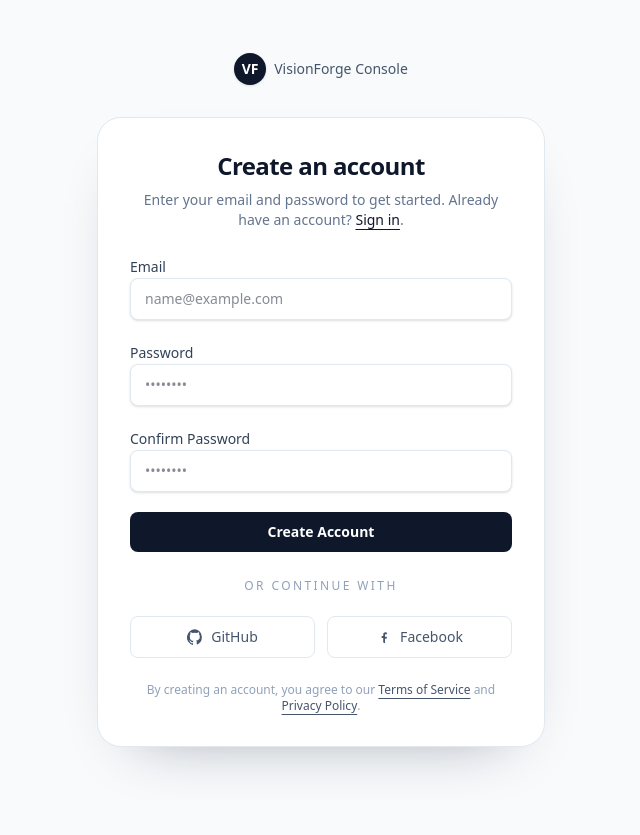
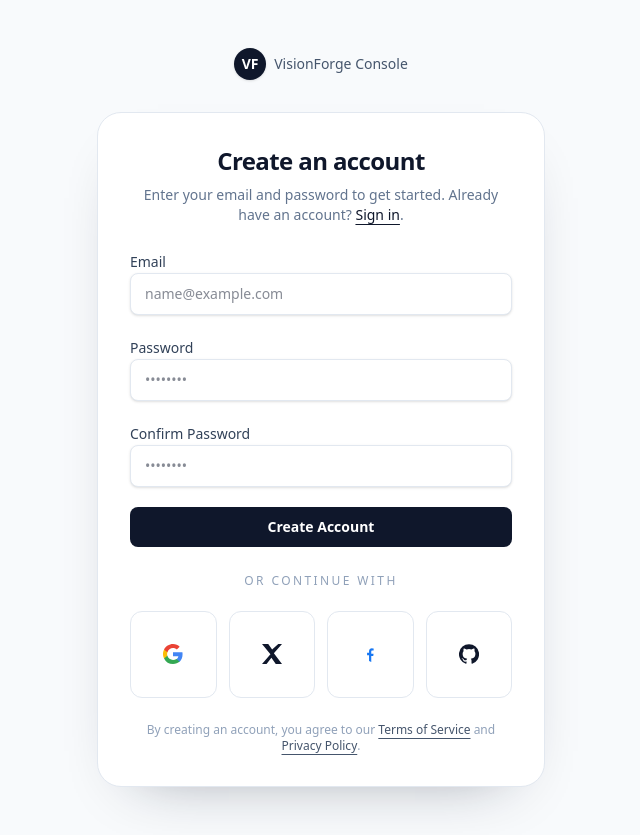
Before and after one commit to SyedTanzimAlam/Computer_Vision, a Next.js app: page / in a window 1280 px wide. Shown: the whole page, without its empty margins (319-959 px from the left). Before the commit the page ends 800 px from the top, so only its background shows below. Built offline with nearby package versions, Linux system fonts and the light colour scheme.

Commit message:
Update auth social buttons

```diff
--- a/app/page.tsx
+++ b/app/page.tsx
@@ -229,17 +229,29 @@ function CreateAccountForm() {
         </span>
       </div>
 
-      <div className="grid grid-cols-2 gap-3">
+      <div className="grid grid-cols-4 gap-3">
         <SocialButton
-          icon={GithubIcon}
-          label="GitHub"
-          onClick={() => handleSocialClick("GitHub")}
+          icon={GoogleIcon}
+          label="Google"
+          onClick={() => handleSocialClick("Google")}
+          disabled={isSubmitting}
+        />
+        <SocialButton
+          icon={XIcon}
+          label="X (Twitter)"
+          onClick={() => handleSocialClick("X (Twitter)")}
           disabled={isSubmitting}
         />
         <SocialButton
           icon={FacebookIcon}
           label="Facebook"
           onClick={() => handleSocialClick("Facebook")}
+          disabled={isSubmitting}
+        />
+        <SocialButton
+          icon={GithubIcon}
+          label="GitHub"
+          onClick={() => handleSocialClick("GitHub")}
           disabled={isSubmitting}
         />
       </div>
@@ -259,11 +271,11 @@ function SocialButton({ icon: Icon, label, onClick, disabled }: SocialButtonProp
     <button
       type="button"
       onClick={onClick}
-      className="flex items-center justify-center gap-2 rounded-lg border border-slate-200 bg-white px-4 py-2.5 text-sm font-medium text-slate-600 transition hover:border-slate-300 hover:text-slate-700 disabled:cursor-not-allowed disabled:opacity-60"
+      className="flex aspect-square items-center justify-center rounded-xl border border-slate-200 bg-white p-2.5 text-slate-900 transition hover:border-slate-300 disabled:cursor-not-allowed disabled:opacity-60"
       disabled={disabled}
     >
-      <Icon className="h-4 w-4" />
-      {label}
+      <Icon className="h-5 w-5" aria-hidden="true" />
+      <span className="sr-only">{label}</span>
     </button>
   );
 }
@@ -279,12 +291,35 @@ function Spinner({ className = "", ...rest }: HTMLAttributes<HTMLSpanElement>) {
   return <span aria-hidden="true" {...rest} className={classes} />;
 }
 
-function GithubIcon(props: SVGProps<SVGSVGElement>) {
+function GoogleIcon(props: SVGProps<SVGSVGElement>) {
+  return (
+    <svg viewBox="0 0 24 24" role="img" aria-hidden="true" focusable="false" {...props}>
+      <path
+        fill="#4285F4"
+        d="M23.49 12.27c0-.79-.07-1.54-.21-2.27H12v4.59h6.48a5.52 5.52 0 0 1-2.41 3.64v3.02h3.89c2.27-2.09 3.53-5.17 3.53-9.25Z"
+      />
+      <path
+        fill="#34A853"
+        d="M12 24c3.24 0 5.97-1.07 7.96-2.93l-3.89-3.02c-1.08.72-2.47 1.14-4.07 1.14-3.13 0-5.78-2.11-6.72-4.96H1.26v3.12A12 12 0 0 0 12 24Z"
+      />
+      <path
+        fill="#FBBC05"
+        d="M5.28 14.23a7.18 7.18 0 0 1 0-4.46V6.65H1.26a12 12 0 0 0 0 10.7l4.02-3.12Z"
+      />
+      <path
+        fill="#EA4335"
+        d="M12 4.77c1.76 0 3.34.61 4.58 1.81l3.43-3.43C17.96 1.19 15.24 0 12 0 7.32 0 3.26 2.69 1.26 6.65l4.02 3.12C6.22 7.08 8.87 4.77 12 4.77Z"
+      />
+    </svg>
+  );
+}
+
+function XIcon(props: SVGProps<SVGSVGElement>) {
   return (
     <svg viewBox="0 0 24 24" role="img" aria-hidden="true" focusable="false" {...props}>
       <path
         fill="currentColor"
-        d="M12 .5a12 12 0 0 0-3.79 23.4c.6.11.82-.26.82-.58v-2c-3.34.73-4-1.61-4-1.61a3.16 3.16 0 0 0-1.34-1.76c-1.1-.74.08-.72.08-.72a2.49 2.49 0 0 1 1.82 1.23 2.52 2.52 0 0 0 3.44 1 2.52 2.52 0 0 1 .76-1.59c-2.67-.31-5.47-1.34-5.47-5.93A4.63 4.63 0 0 1 5.14 8a4.3 4.3 0 0 1 .12-3.18s1-.32 3.3 1.23a11.39 11.39 0 0 1 6 0C16.9 4.52 17.9 4.86 17.9 4.86A4.28 4.28 0 0 1 18 8a4.61 4.61 0 0 1 1.23 3.21c0 4.6-2.81 5.61-5.49 5.91a2.83 2.83 0 0 1 .81 2.2v3.26c0 .33.22.71.82.58A12 12 0 0 0 12 .5"
+        d="M19.5 0h4.5L14.25 11.137 24 24h-7.5l-5.205-7.508L5.452 24H0L10.125 12.443 0 0h7.5l4.657 6.717L19.5 0Z"
       />
     </svg>
   );
@@ -294,10 +329,20 @@ function FacebookIcon(props: SVGProps<SVGSVGElement>) {
   return (
     <svg viewBox="0 0 24 24" role="img" aria-hidden="true" focusable="false" {...props}>
       <path
-        fill="currentColor"
+        fill="#1877F2"
         d="M13.5 21.5v-7h2.4l.36-2.75h-2.76V9.25c0-.8.22-1.34 1.38-1.34h1.48V5.45A20 20 0 0 0 14.4 5c-2.1 0-3.55 1.27-3.55 3.6v2.01H8.5v2.75h2.35v7Z"
       />
     </svg>
-
   );
 }
+
+function GithubIcon(props: SVGProps<SVGSVGElement>) {
+  return (
+    <svg viewBox="0 0 24 24" role="img" aria-hidden="true" focusable="false" {...props}>
+      <path
+        fill="currentColor"
+        d="M12 .297a12 12 0 0 0-3.793 23.4c.6.11.82-.26.82-.58v-2.06c-3.338.73-4.04-1.61-4.04-1.61-.546-1.38-1.333-1.75-1.333-1.75-1.089-.74.082-.724.082-.724 1.205.086 1.84 1.24 1.84 1.24 1.07 1.85 2.807 1.32 3.492 1.01.108-.79.418-1.32.762-1.62-2.665-.3-5.466-1.33-5.466-5.93 0-1.31.468-2.38 1.236-3.22-.124-.303-.536-1.52.117-3.17 0 0 1.008-.32 3.305 1.23a11.5 11.5 0 0 1 6.01 0c2.296-1.55 3.302-1.23 3.302-1.23.655 1.65.243 2.87.119 3.17.77.84 1.235 1.91 1.235 3.22 0 4.61-2.807 5.63-5.48 5.93.43.37.814 1.1.814 2.22v3.29c0 .32.218.7.825.58A12 12 0 0 0 12 .297Z"
+      />
+    </svg>
+  );
+}
```
